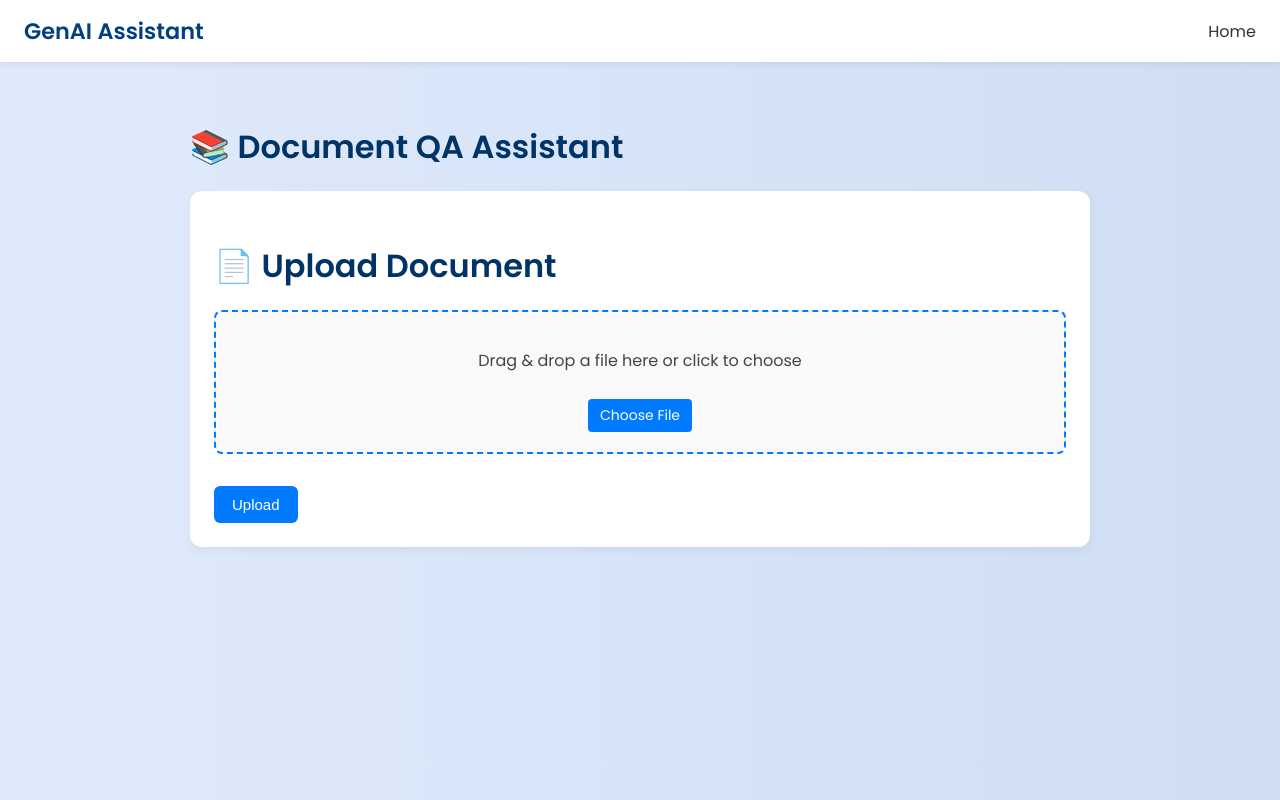
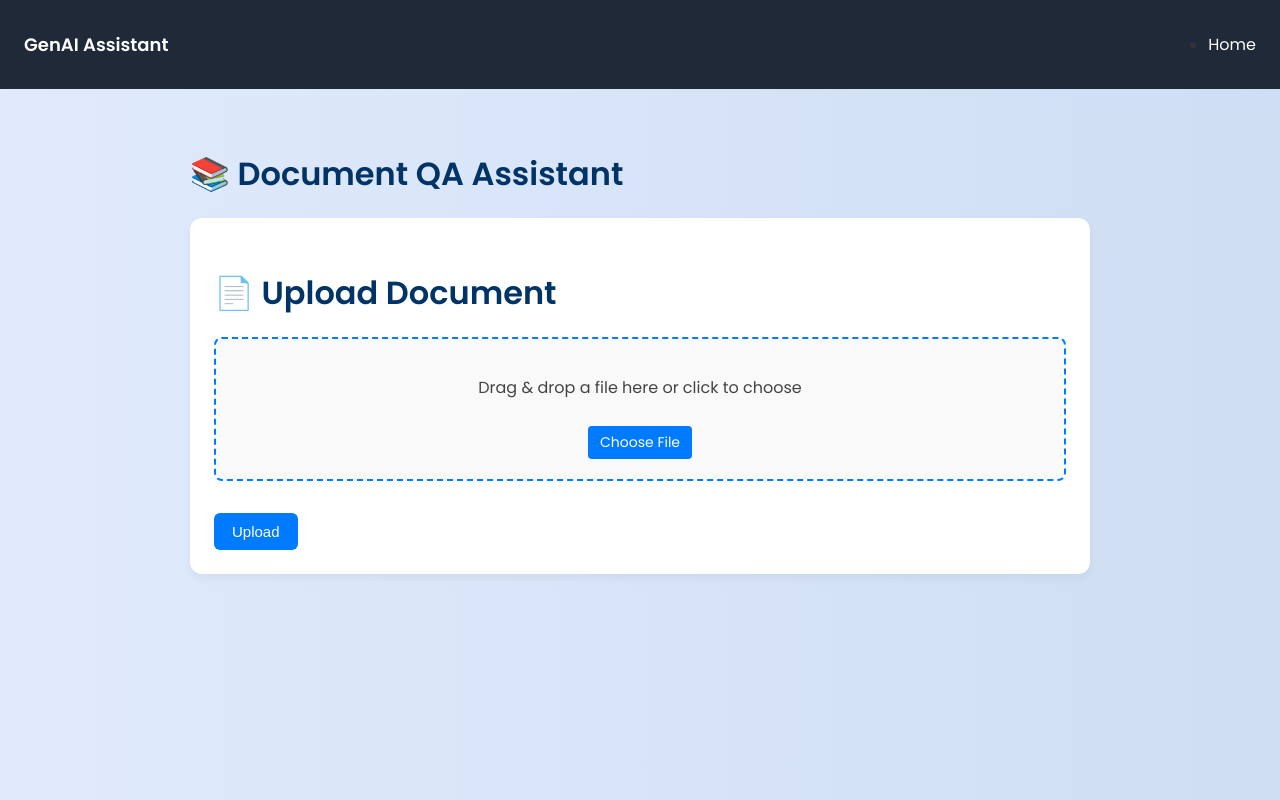
Before and after one commit to ong-techie/GenAI-Summarizer, a React (Create React App) app in the folder frontend/: page / in a window 1280 px wide. Built offline with nearby package versions, Linux system fonts and the light colour scheme.

Commit message:
Add Navbar component with correct casing

```diff
--- a/frontend/src/components/Navbar.css
+++ b/frontend/src/components/Navbar.css
@@ -1,54 +1,18 @@
 .navbar {
-    background-color: #ffffff;
-    padding: 14px 24px;
   display: flex;
   justify-content: space-between;
   align-items: center;
-    box-shadow: 0 2px 6px rgba(0, 0, 0, 0.08);
-    position: sticky;
-    top: 0;
-    z-index: 999;
+  padding: 16px 24px;
+  background-color: #1f2937;
 }
 
 .nav-logo {
-    font-size: 1.4rem;
-    font-weight: 600;
-    color: #004080;
+  color: white;
+  font-size: 18px;
+  font-weight: bold;
 }
 
-  .nav-links {
-    list-style: none;
-    display: flex;
-    gap: 24px;
-    margin: 0;
-    padding: 0;
+.nav-links a {
+  color: white;
+  text-decoration: none;
 }
-
-  .nav-links li a {
-    text-decoration: none;
-    color: #333;
-    font-weight: 500;
-    transition: color 0.2s ease;
-  }
-
-  .nav-links li a:hover {
-    color: #007bff;
-  }
-
-  @media screen and (max-width: 600px) {
-    .nav-links {
-      flex-direction: column;
-      position: absolute;
-      top: 60px;
-      right: 24px;
-      background: white;
-      padding: 12px;
-      border-radius: 8px;
-      box-shadow: 0 4px 8px rgba(0, 0, 0, 0.1);
-      display: none;
-    }
-
-    .nav-links.show {
-      display: flex;
-    }
-  }
--- a/frontend/src/components/Navbar.js
+++ b/frontend/src/components/Navbar.js
@@ -3,12 +3,13 @@ import { Link } from "react-router-dom";
 import "./Navbar.css";
 
 const Navbar = () => {
-
   return (
     <nav className="navbar">
       <div className="nav-logo">GenAI Assistant</div>
       <ul className="nav-links">
-        <li><Link to="/">Home</Link></li>
+        <li>
+          <Link to="/">Home</Link>
+        </li>
       </ul>
     </nav>
   );
--- a/frontend/src/components/navbar.css
+++ /dev/null
@@ -1,54 +0,0 @@
-.navbar {
-    background-color: #ffffff;
-    padding: 14px 24px;
-    display: flex;
-    justify-content: space-between;
-    align-items: center;
-    box-shadow: 0 2px 6px rgba(0, 0, 0, 0.08);
-    position: sticky;
-    top: 0;
-    z-index: 999;
-  }
-
-  .nav-logo {
-    font-size: 1.4rem;
-    font-weight: 600;
-    color: #004080;
-  }
-
-  .nav-links {
-    list-style: none;
-    display: flex;
-    gap: 24px;
-    margin: 0;
-    padding: 0;
-  }
-
-  .nav-links li a {
-    text-decoration: none;
-    color: #333;
-    font-weight: 500;
-    transition: color 0.2s ease;
-  }
-
-  .nav-links li a:hover {
-    color: #007bff;
-  }
-
-  @media screen and (max-width: 600px) {
-    .nav-links {
-      flex-direction: column;
-      position: absolute;
-      top: 60px;
-      right: 24px;
-      background: white;
-      padding: 12px;
-      border-radius: 8px;
-      box-shadow: 0 4px 8px rgba(0, 0, 0, 0.1);
-      display: none;
-    }
-
-    .nav-links.show {
-      display: flex;
-    }
-  }
```
Also changed, not shown: frontend/src/components/navbar.js (deleted, +0 -17 lines). Lines whose indentation alone changed are shown as unchanged.
